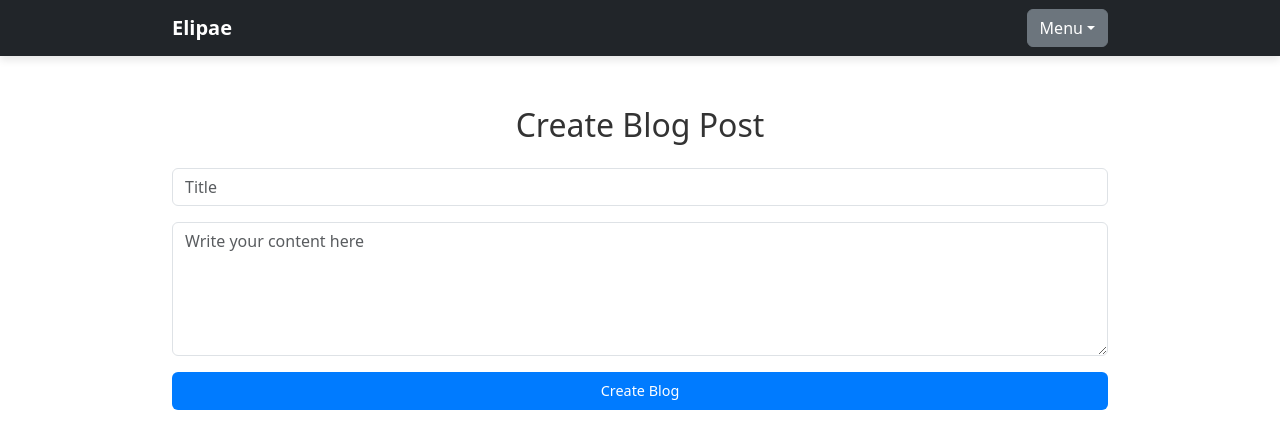
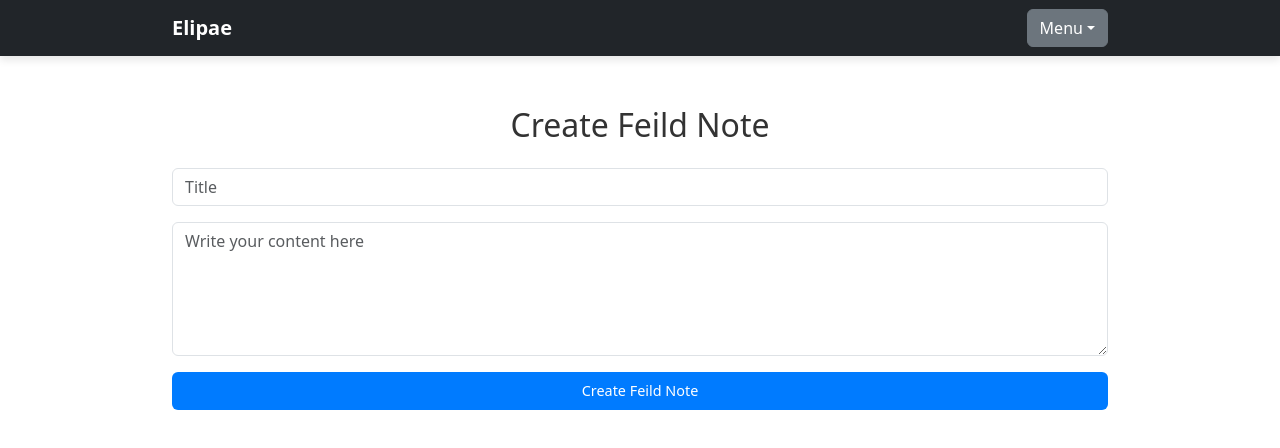
Before and after one commit to Ye-shp/Farm-bid-frontend, a React (Create React App) app: page /create-blog in a window 1280 px wide. Shown: the top 448 px of the page. Built offline with nearby package versions, Linux system fonts and the light colour scheme.

Commit message:
last commit before sprint

```diff
--- a/src/components/BlogList.js
+++ b/src/components/BlogList.js
@@ -27,7 +27,7 @@ const BlogList = ({ isLoggedIn }) => {
         <button
           onClick={() => navigate('/create-blog')}
           className="btn btn-primary mb-4 create-post-btn">
-          Create New Blog Post
+          Create New Feild Note
         </button>
       )}
 
--- a/src/components/CreateBlogPost.js
+++ b/src/components/CreateBlogPost.js
@@ -29,7 +29,7 @@ const CreateBlogPost = () => {
 
   return (
     <div className="container mt-5">
-      <h2 className="text-center mb-4">Create Blog Post</h2>
+      <h2 className="text-center mb-4">Create Feild Note</h2>
       {error && <p style={{ color: 'red' }}>{error}</p>}
       <form onSubmit={handleSubmit}>
         <div className="form-group mb-3">
@@ -52,7 +52,7 @@ const CreateBlogPost = () => {
             rows="5"
           />
         </div>
-        <button type="submit" className="btn btn-primary">Create Blog</button>
+        <button type="submit" className="btn btn-primary">Create Feild Note</button>
       </form>
     </div>
   );
```
